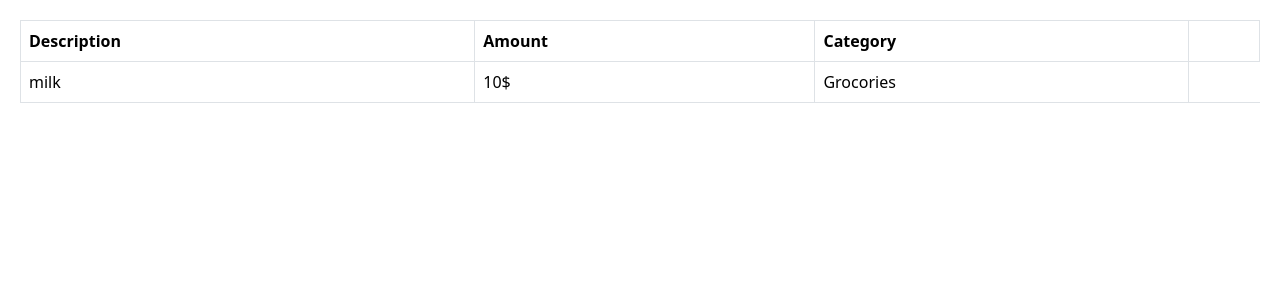
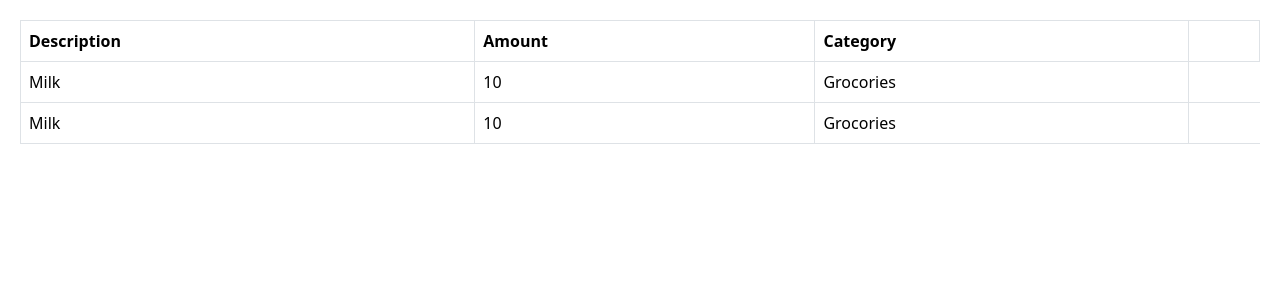
Before and after one commit to mohammad-alj/expense-tracker, a React (Vite) app: page / in a window 1280 px wide. Shown: the top 300 px of the page. Built offline with nearby package versions, Linux system fonts and the light colour scheme.

Commit message:
Create the basic of the expense list.

```diff
--- a/src/App.tsx
+++ b/src/App.tsx
@@ -1,9 +1,27 @@
 import ExpenseList from './components/ExpenseList';
 
+export interface Expense {
+	id: number;
+	description: string;
+	amount: number;
+	category: 'Grocories' | 'Utilities' | 'Entertainment';
+}
+
 const App = () => {
+	const expenses: Expense[] = [];
+	function addExpense(
+		description: string,
+		amount: number,
+		category: 'Grocories' | 'Utilities' | 'Entertainment',
+	) {
+		expenses.push({description, amount, category, id: expenses.length});
+	}
+
+	addExpense('Milk', 10, 'Grocories');
+	addExpense('Milk', 10, 'Grocories');
 	return (
 		<div>
-			<ExpenseList />
+			<ExpenseList expenses={expenses} />
 		</div>
 	);
 };
--- a/src/components/ExpenseList.tsx
+++ b/src/components/ExpenseList.tsx
@@ -1,5 +1,8 @@
-const ExpenseList = () => {
+import {Expense} from '../App';
+
+const ExpenseList = ({expenses = []}: {expenses?: Expense[]}) => {
 	return (
+		expenses.length > 0 && (
 			<table className='table table-bordered'>
 				<thead>
 					<tr>
@@ -10,13 +13,16 @@ const ExpenseList = () => {
 					</tr>
 				</thead>
 				<tbody>
-				<tr>
-					<td>milk</td>
-					<td>10$</td>
-					<td>Grocories</td>
+					{expenses.map(e => (
+						<tr key={e.id}>
+							<td>{e.description}</td>
+							<td>{e.amount}</td>
+							<td>{e.category}</td>
 						</tr>
+					))}
 				</tbody>
 			</table>
+		)
 	);
 };
 
```
Lines whose indentation alone changed are shown as unchanged.
